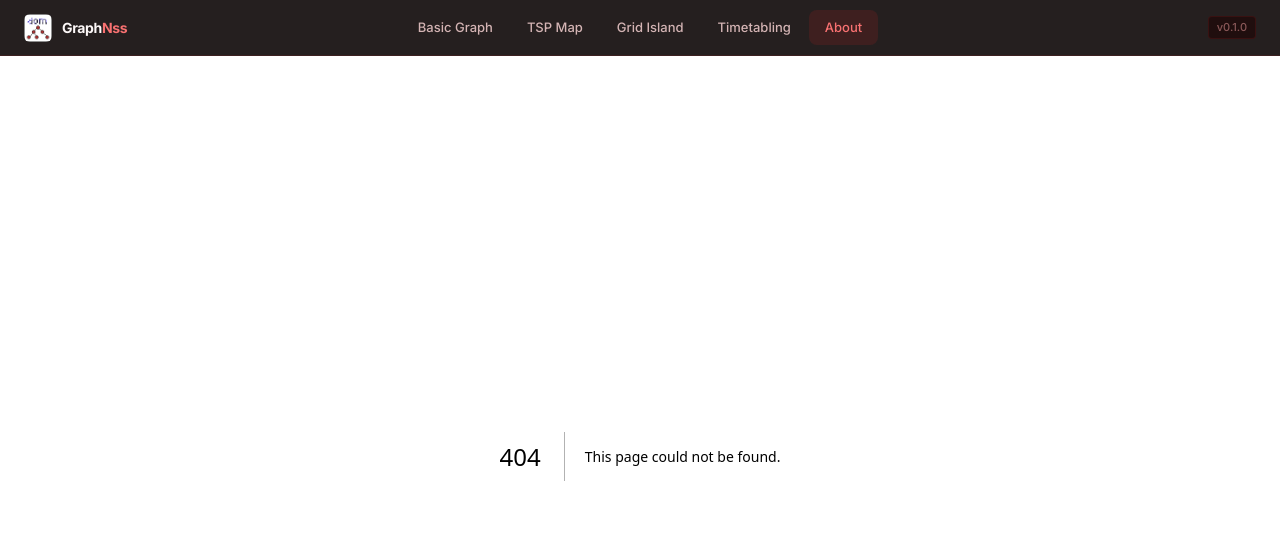
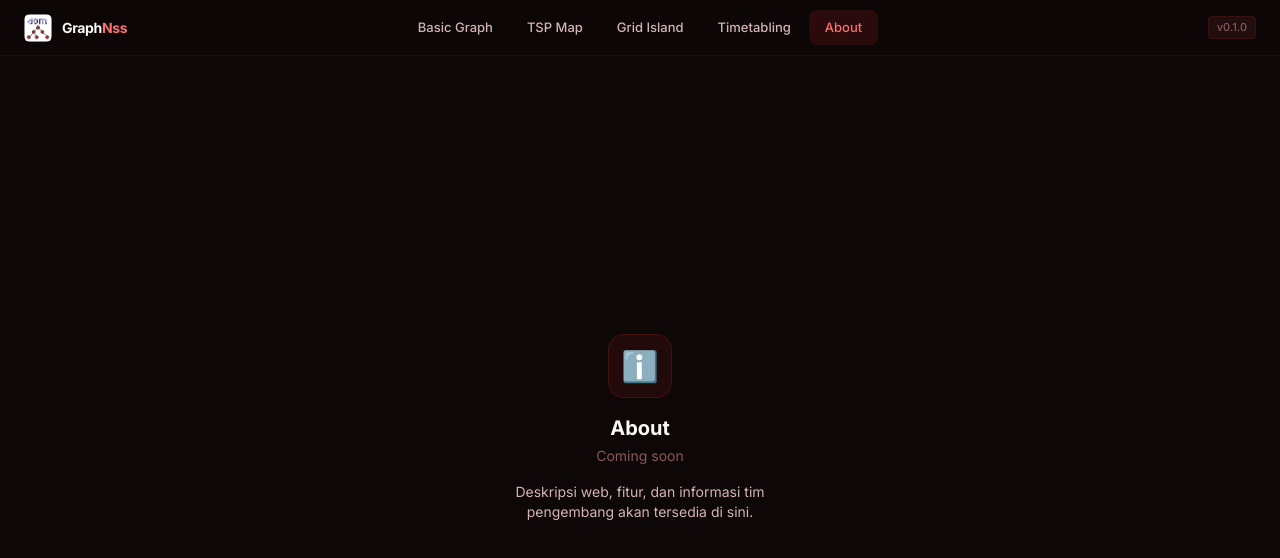
Before and after one commit to Valz0504/GraphNss, a Next.js app in the folder frontend/: page /about in a window 1280 px wide. Before the commit this address had no page. Shown: the top 558 px of the page. Built offline with nearby package versions, Linux system fonts and the light colour scheme.

Commit message:
feat: add coming soon placeholder routes for secondary pages

```diff
--- /dev/null
+++ b/frontend/src/app/about/page.tsx
@@ -0,0 +1,25 @@
+import type { Metadata } from "next";
+
+export const metadata: Metadata = { title: "About" };
+
+export default function AboutPage() {
+  return (
+    <div className="flex h-full items-center justify-center" style={{ background: "var(--bg-base)" }}>
+      <div className="flex flex-col items-center gap-4 text-center">
+        <div
+          className="flex h-16 w-16 items-center justify-center rounded-2xl text-3xl"
+          style={{ background: "rgba(220,38,38,0.1)", border: "1px solid rgba(220,38,38,0.2)" }}
+        >
+          ℹ️
+        </div>
+        <div>
+          <h1 className="text-xl font-bold" style={{ color: "var(--text-base)" }}>About</h1>
+          <p className="mt-1 text-sm" style={{ color: "var(--text-muted)" }}>Coming soon</p>
+        </div>
+        <p className="max-w-xs text-sm" style={{ color: "var(--text-subtle)" }}>
+          Deskripsi web, fitur, dan informasi tim pengembang akan tersedia di sini.
+        </p>
+      </div>
+    </div>
+  );
+}
--- /dev/null
+++ b/frontend/src/app/grid-island/page.tsx
@@ -0,0 +1,25 @@
+import type { Metadata } from "next";
+
+export const metadata: Metadata = { title: "Grid Island" };
+
+export default function GridIslandPage() {
+  return (
+    <div className="flex h-full items-center justify-center" style={{ background: "var(--bg-base)" }}>
+      <div className="flex flex-col items-center gap-4 text-center">
+        <div
+          className="flex h-16 w-16 items-center justify-center rounded-2xl text-3xl"
+          style={{ background: "rgba(16,185,129,0.1)", border: "1px solid rgba(16,185,129,0.2)" }}
+        >
+          🏝️
+        </div>
+        <div>
+          <h1 className="text-xl font-bold" style={{ color: "var(--text-base)" }}>Grid Island</h1>
+          <p className="mt-1 text-sm" style={{ color: "var(--text-muted)" }}>Tugas 6 — Coming soon</p>
+        </div>
+        <p className="max-w-xs text-sm" style={{ color: "var(--text-subtle)" }}>
+          Visualisasi BFS/DFS pada grid untuk menghitung jumlah pulau akan tersedia di sini.
+        </p>
+      </div>
+    </div>
+  );
+}
--- /dev/null
+++ b/frontend/src/app/timetabling/page.tsx
@@ -0,0 +1,25 @@
+import type { Metadata } from "next";
+
+export const metadata: Metadata = { title: "Timetabling" };
+
+export default function TimetablingPage() {
+  return (
+    <div className="flex h-full items-center justify-center" style={{ background: "var(--bg-base)" }}>
+      <div className="flex flex-col items-center gap-4 text-center">
+        <div
+          className="flex h-16 w-16 items-center justify-center rounded-2xl text-3xl"
+          style={{ background: "rgba(245,158,11,0.1)", border: "1px solid rgba(245,158,11,0.2)" }}
+        >
+          📅
+        </div>
+        <div>
+          <h1 className="text-xl font-bold" style={{ color: "var(--text-base)" }}>Timetabling</h1>
+          <p className="mt-1 text-sm" style={{ color: "var(--text-muted)" }}>Tugas 7 — Coming soon</p>
+        </div>
+        <p className="max-w-xs text-sm" style={{ color: "var(--text-subtle)" }}>
+          Graph coloring untuk penjadwalan ujian akan tersedia di sini.
+        </p>
+      </div>
+    </div>
+  );
+}
--- /dev/null
+++ b/frontend/src/app/tsp-map/page.tsx
@@ -0,0 +1,25 @@
+import type { Metadata } from "next";
+
+export const metadata: Metadata = { title: "TSP Map" };
+
+export default function TspMapPage() {
+  return (
+    <div className="flex h-full items-center justify-center" style={{ background: "var(--bg-base)" }}>
+      <div className="flex flex-col items-center gap-4 text-center">
+        <div
+          className="flex h-16 w-16 items-center justify-center rounded-2xl text-3xl"
+          style={{ background: "rgba(34,211,238,0.1)", border: "1px solid rgba(34,211,238,0.2)" }}
+        >
+          🗺️
+        </div>
+        <div>
+          <h1 className="text-xl font-bold" style={{ color: "var(--text-base)" }}>TSP Map</h1>
+          <p className="mt-1 text-sm" style={{ color: "var(--text-muted)" }}>Tugas 5 — Coming soon</p>
+        </div>
+        <p className="max-w-xs text-sm" style={{ color: "var(--text-subtle)" }}>
+          Travelling Salesman Problem visualizer akan tersedia di sini.
+        </p>
+      </div>
+    </div>
+  );
+}
```
